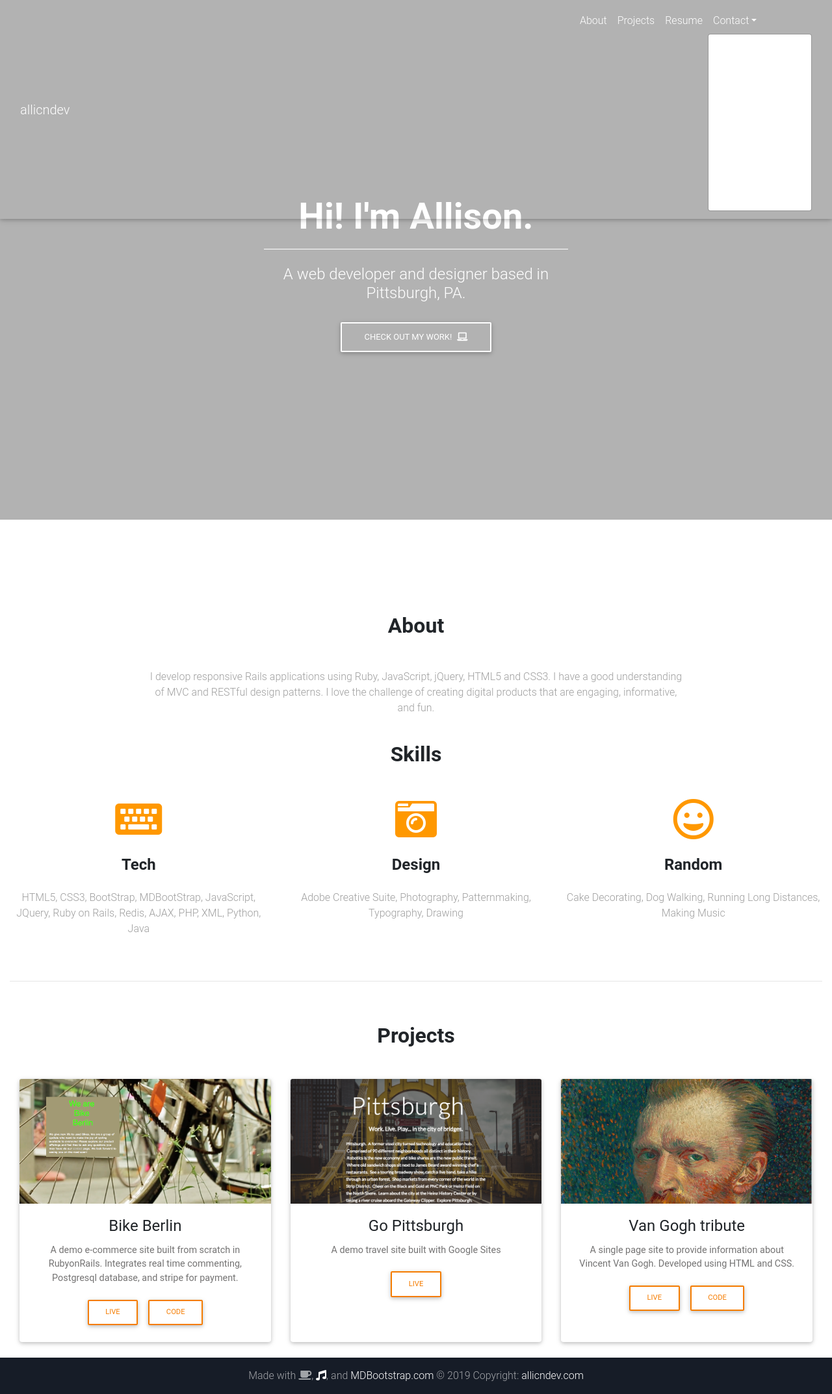
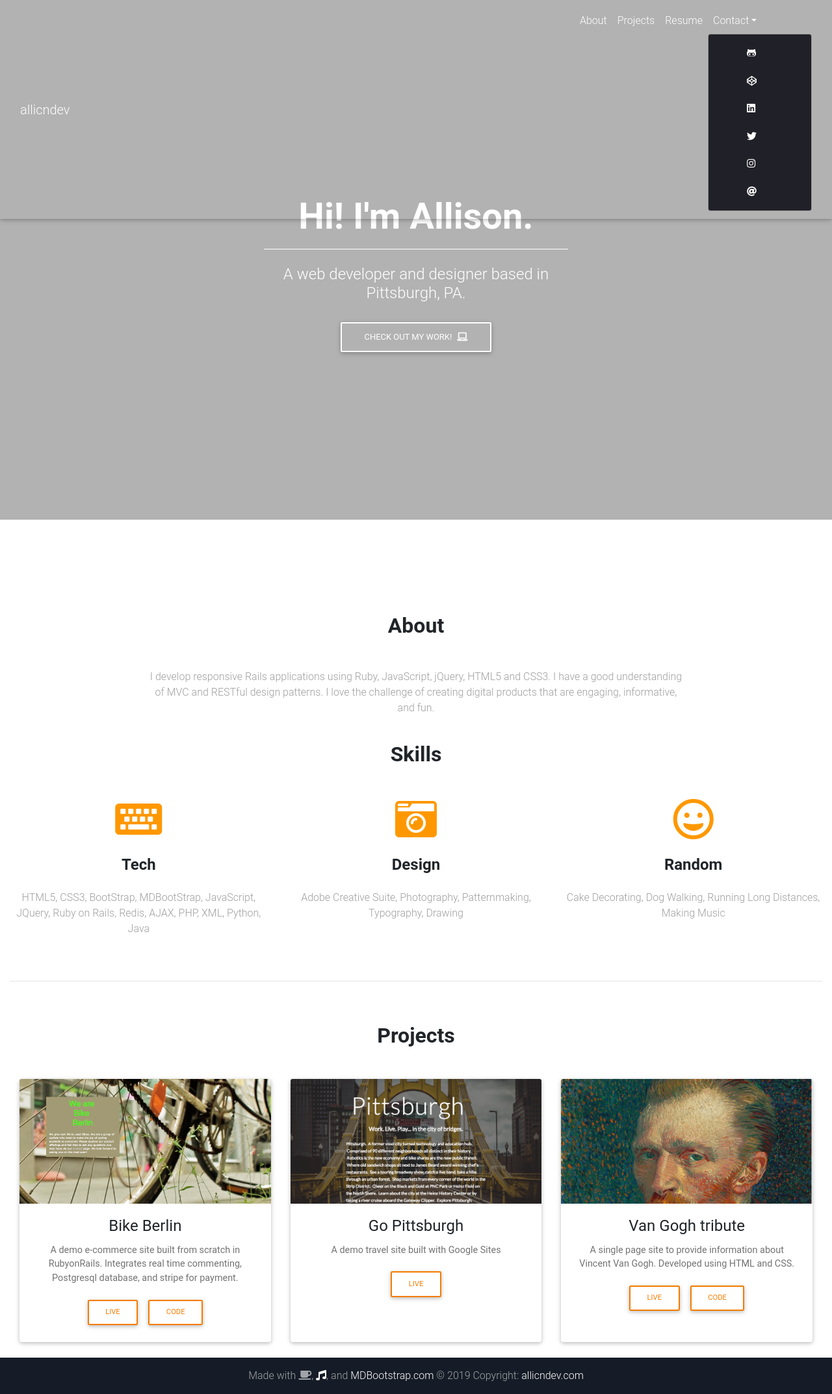
Before and after one commit to allicn03/allicndev, a PHP site: page / in a window 1280 px wide, after a click on "Contact". Shown: the whole page at 65% size. Run offline with PHP 8.4, Linux system fonts and the light colour scheme; data that the repository does not hold is empty; some libraries are stand-ins or nearby versions; grey boxes are pictures that could not be loaded.

Commit message:
fix color error on dropdown-menu background

```diff
--- a/css/styles.css
+++ b/css/styles.css
@@ -27,7 +27,7 @@ header,
   position: static!important;
 }
 .dropdown-menu {
-  background-color: 202028;
+  background-color: #202028;
 }
 .navbar .nav-flex-icons {
   flex-direction: column;
```
